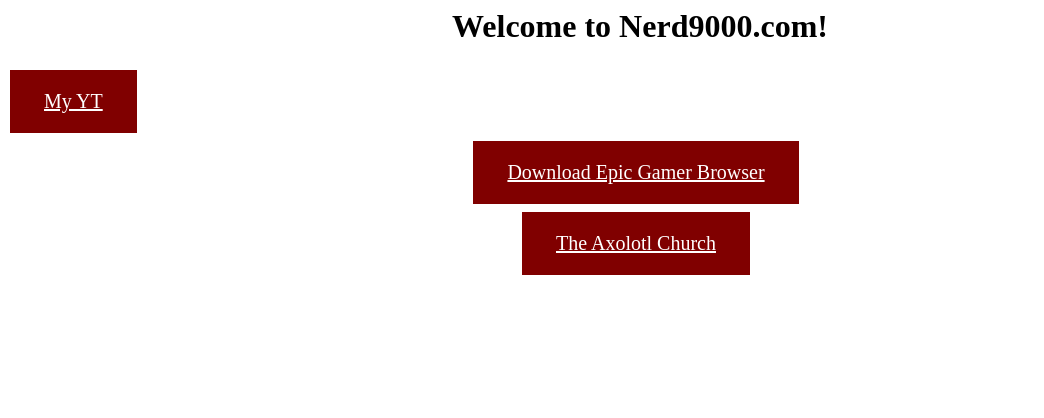
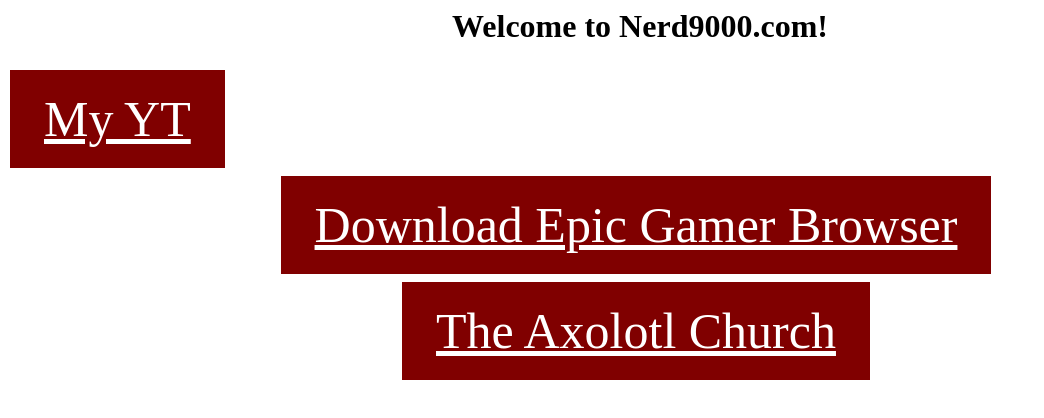
Before and after one commit to ExplodingCB/Nerd9000.com, a plain HTML site: page index.html in a window 1280 px wide. Shown: the whole page, without its empty margins (0-1044 px from the left). Drawn offline with Linux system fonts and the light colour scheme.

Commit message:
Update index.html

```diff
--- a/index.html
+++ b/index.html
@@ -15,7 +15,7 @@
         text-align: center;
         text-decoration: underline;
         display: inline-block;
-        font-size: 20px;
+        font-size: 15px;
         margin: 4px 2px;
         cursor: pointer;
       }
@@ -39,7 +39,7 @@
         text-align: center;
         text-decoration: underline;
         display: inline-block;
-        font-size: 20px;
+        font-size: 45px;
         margin: 4px 2px;
         cursor: pointer;
       }
@@ -63,7 +63,7 @@
         text-align: center;
         text-decoration: underline;
         display: inline-block;
-        font-size: 20px;
+        font-size: 50px;
         margin: 4px 2px;
         cursor: pointer;
       }
```
